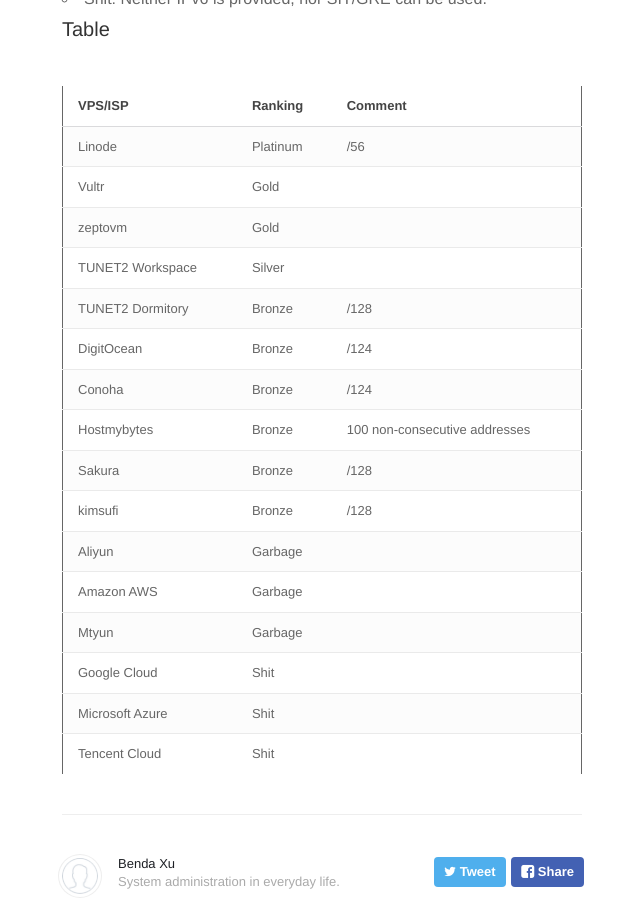
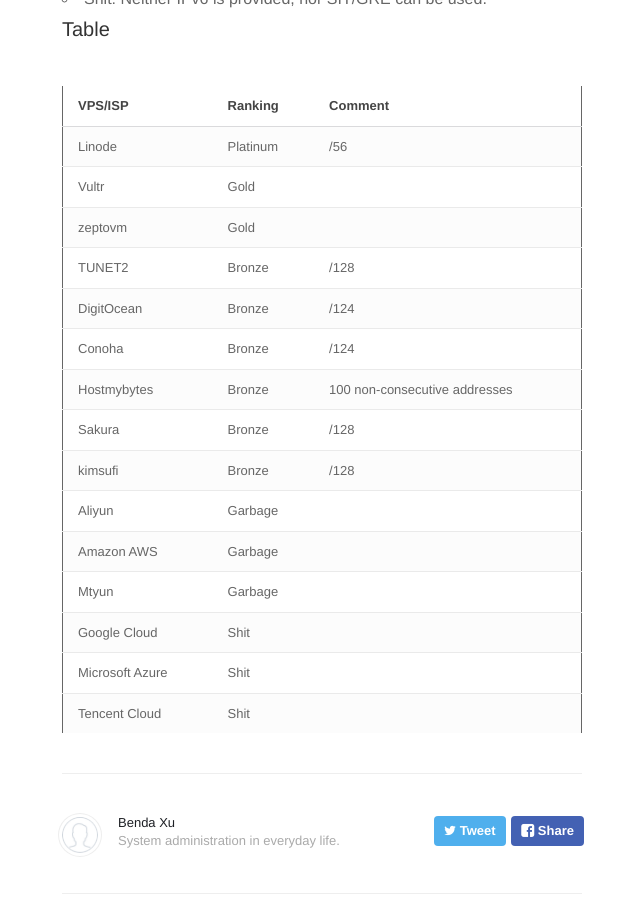
Before and after one commit to heroxbd/heroxbd.github.io, a Jekyll site: the page built from _posts/2018-04-27-virtual-private-server-ipv6-ranking.html, in a window 1280 px wide and 900 px high, scrolled down 864 px. Shown: the whole window, without its empty margins (318-958 px from the left). Built offline with Jekyll 4.4.1, drawn with Linux system fonts in a browser that asks for light colours; nearby versions of some CDN libraries.

Commit message:
TUNET2: lower the rank from silver to bronze.

```diff
--- a/_posts/2018-04-27-virtual-private-server-ipv6-ranking.html
+++ b/_posts/2018-04-27-virtual-private-server-ipv6-ranking.html
@@ -10,9 +10,9 @@ tags:
 author: Benda Xu
 excerpt: This post ranks the virtual private server providers
 ---
-<div id="outline-container-org1bce678" class="outline-2">
-<h2 id="org1bce678">Motivation</h2>
-<div class="outline-text-2" id="text-org1bce678">
+<div id="outline-container-org8636b0b" class="outline-2">
+<h2 id="org8636b0b">Motivation</h2>
+<div class="outline-text-2" id="text-org8636b0b">
 <p>
 When evaluating the quality of IPv6 connection, it is very hard to
 judge from the official websites of virtual private server (VPS)
@@ -20,9 +20,9 @@ providers.  An explicit list is presented here for your convenience.
 </p>
 </div>
 
-<div id="outline-container-org071234c" class="outline-3">
-<h3 id="org071234c">Legend</h3>
-<div class="outline-text-3" id="text-org071234c">
+<div id="outline-container-org5310b05" class="outline-3">
+<h3 id="org5310b05">Legend</h3>
+<div class="outline-text-3" id="text-org5310b05">
 <ul class="org-ul">
 <li>Platinum: An IPv6 prefix (&lt;=64) is routed to a VPS.</li>
 <li>Gold: Within a prefix (&lt;=64), any IPv6 address can be used via
@@ -39,9 +39,9 @@ can be used.</li>
 </ul>
 </div>
 </div>
-<div id="outline-container-orge5e4ee5" class="outline-3">
-<h3 id="orge5e4ee5">Table</h3>
-<div class="outline-text-3" id="text-orge5e4ee5">
+<div id="outline-container-org2f81339" class="outline-3">
+<h3 id="org2f81339">Table</h3>
+<div class="outline-text-3" id="text-org2f81339">
 <table border="2" cellspacing="0" cellpadding="6" rules="groups" frame="hsides">
 
 
@@ -79,13 +79,7 @@ can be used.</li>
 </tr>
 
 <tr>
-<td class="org-left">TUNET2 Workspace</td>
-<td class="org-left">Silver</td>
-<td class="org-left">&#xa0;</td>
-</tr>
-
-<tr>
-<td class="org-left">TUNET2 Dormitory</td>
+<td class="org-left">TUNET2</td>
 <td class="org-left">Bronze</td>
 <td class="org-left">/128</td>
 </tr>
```
